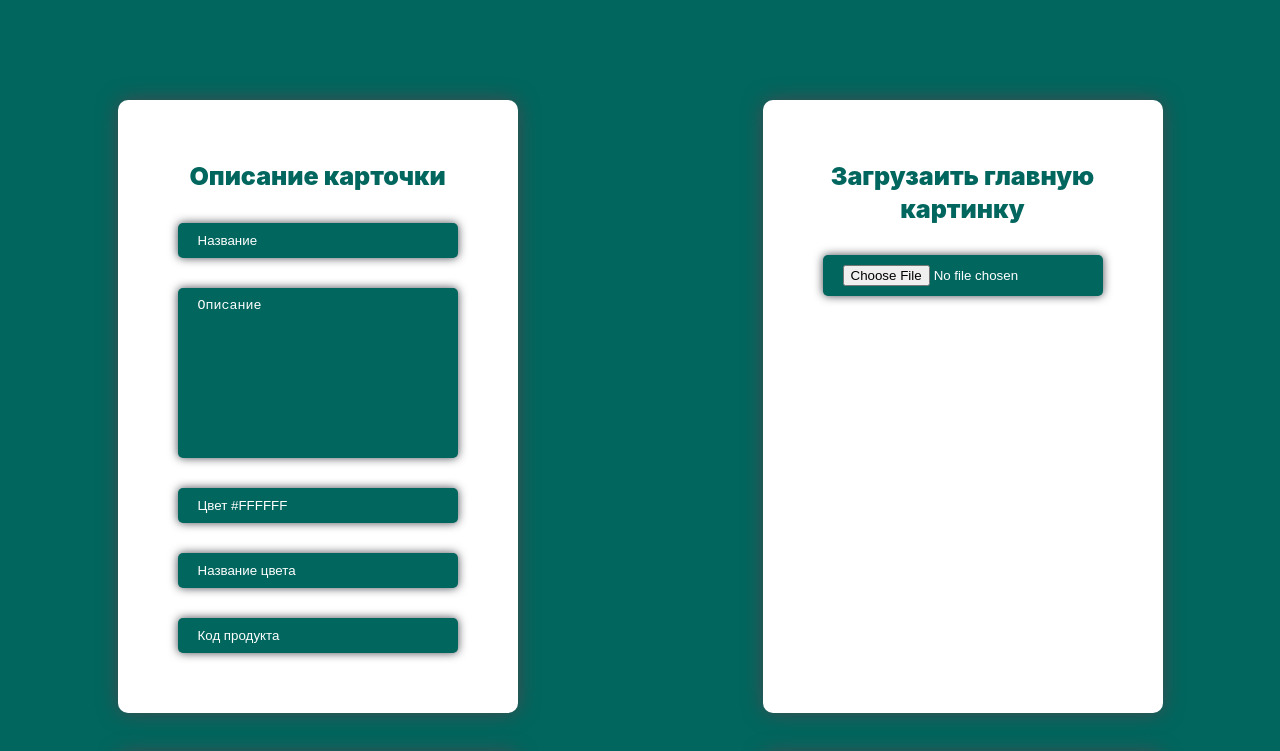
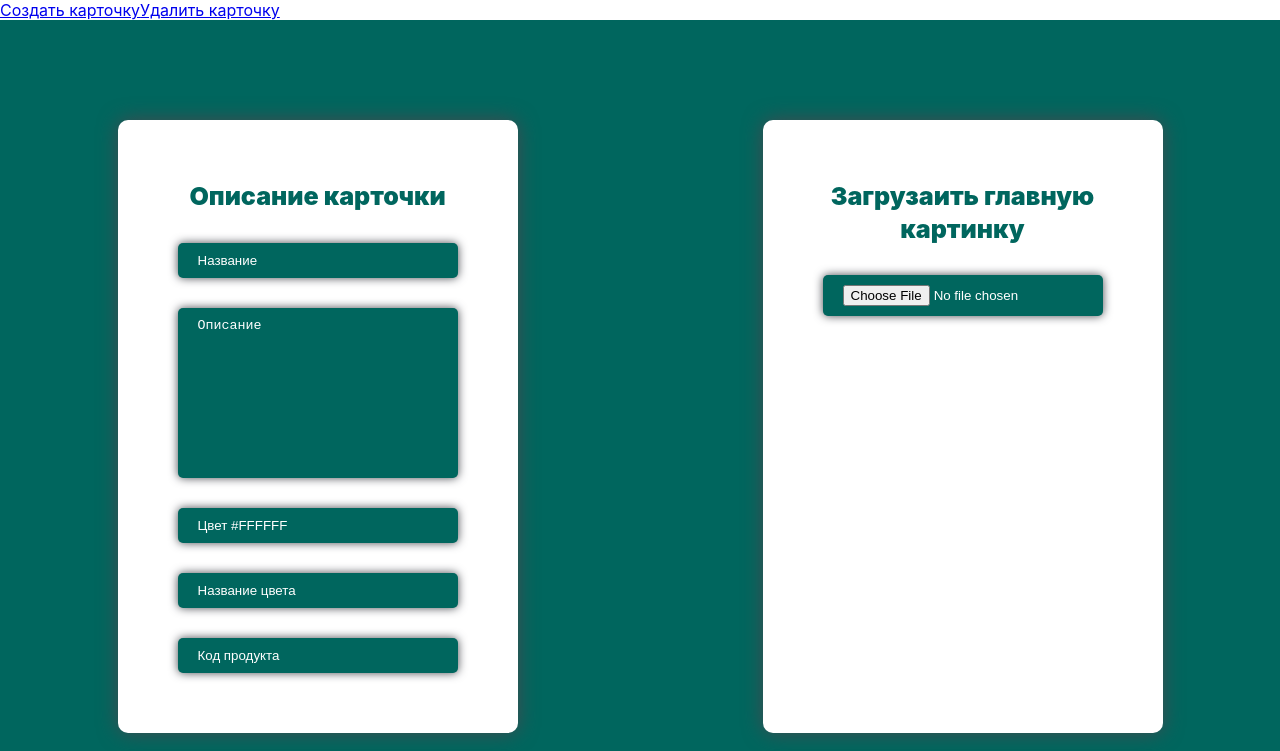
Before and after one commit to Mikhaylov-M/romantic-admin, a React (Create React App) app: page / in a window 1280 px wide. Shown: the top 751 px of the page. Built offline with nearby package versions, Linux system fonts and the light colour scheme.

Commit message:
create routes

```diff
--- a/src/App.jsx
+++ b/src/App.jsx
@@ -1,44 +1,16 @@
 import { Route, Routes } from 'react-router-dom';
+import Aside from './Aside'
+import Create from './Create'
+import Delete from './Delete'
 
 export const App = () => {
   return (
     <>
-      <div className="admin">
-        <div className="admin__container container">
-          <div className="admin__wrapper">
-            <form className='admin__form create-category' action="">
-              <p className='admin__title'>Описание карточки</p>
-              <input className='admin__inputs create-category__inputs' id='name' type="text" placeholder='Название' />
-              <textarea className='admin__input create-category__textarea' name="" id="textarea" cols="30" rows="10" placeholder='Описание'></textarea>
-              <input className='admin__inputs create-category__inputs' type="text" placeholder='Цвет #FFFFFF' />
-              <input className='admin__inputs create-category__inputs' type="text" placeholder='Название цвета' />
-              <input className='admin__inputs create-category__inputs' type="text" placeholder='Код продукта' />
-            </form>
-
-            <form className='admin__form main-image' action="">
-              <p className='admin__title'>Загрузаить главную картинку</p>
-              <input className='admin__inputs main-image__input' type="file" />
-            </form>
-
-            <form className='admin__form little-images' action="">
-              <p className='admin__title'>Загрузаить маленькие картинки</p>
-              <input className='admin__inputs little-images__input' type="file" multiple />
-            </form>
-
-            <form className='admin__form firstB-img' action="">
-              <p className='admin__title'>360deg фото верхняя</p>
-              <input className='admin__inputs firstB-img__input' type="file" multiple />
-            </form>
-
-            <form className='admin__form secondB-img' action="">
-              <p className='admin__title'>360deg фото нижняя</p>
-              <input className='admin__inputs secondB-img__input' type="file" multiple />
-            </form>
-
-          </div>
-          <button className='admin__btn'>Отправить</button>
-        </div>
-      </div>
+      <Aside />
+      <Routes>
+        <Route path="/" element={<Create />} />
+        <Route path="/delete" element={<Delete />} />
+      </Routes>
     </>
   )
 }
--- /dev/null
+++ b/src/Aside.jsx
@@ -0,0 +1,12 @@
+import { NavLink } from 'react-router-dom'
+
+const Aside = () => {
+  return (
+    <>
+      <NavLink to='/'>Создать карточку</NavLink>
+      <NavLink to='/delete'>Удалить карточку</NavLink>
+    </>
+  )
+}
+
+export default Aside
--- /dev/null
+++ b/src/Create.jsx
@@ -0,0 +1,44 @@
+
+
+const Create = () => {
+  return (
+    <div className="admin">
+      <div className="admin__container container">
+        <div className="admin__wrapper">
+          <form className='admin__form create-category' action="">
+            <p className='admin__title'>Описание карточки</p>
+            <input className='admin__inputs create-category__inputs' id='name' type="text" placeholder='Название' />
+            <textarea className='admin__input create-category__textarea' name="" id="textarea" cols="30" rows="10" placeholder='Описание'></textarea>
+            <input className='admin__inputs create-category__inputs' type="text" placeholder='Цвет #FFFFFF' />
+            <input className='admin__inputs create-category__inputs' type="text" placeholder='Название цвета' />
+            <input className='admin__inputs create-category__inputs' type="text" placeholder='Код продукта' />
+          </form>
+
+          <form className='admin__form main-image' action="">
+            <p className='admin__title'>Загрузаить главную картинку</p>
+            <input className='admin__inputs main-image__input' type="file" />
+          </form>
+
+          <form className='admin__form little-images' action="">
+            <p className='admin__title'>Загрузаить маленькие картинки</p>
+            <input className='admin__inputs little-images__input' type="file" multiple />
+          </form>
+
+          <form className='admin__form firstB-img' action="">
+            <p className='admin__title'>360deg фото верхняя</p>
+            <input className='admin__inputs firstB-img__input' type="file" multiple />
+          </form>
+
+          <form className='admin__form secondB-img' action="">
+            <p className='admin__title'>360deg фото нижняя</p>
+            <input className='admin__inputs secondB-img__input' type="file" multiple />
+          </form>
+
+        </div>
+        <button className='admin__btn'>Отправить</button>
+      </div>
+    </div>
+  )
+}
+
+export default Create
--- /dev/null
+++ b/src/Delete.jsx
@@ -0,0 +1,9 @@
+
+
+const Delete = () => {
+  return (
+    <div>Delete</div>
+  )
+}
+
+export default Delete
```
